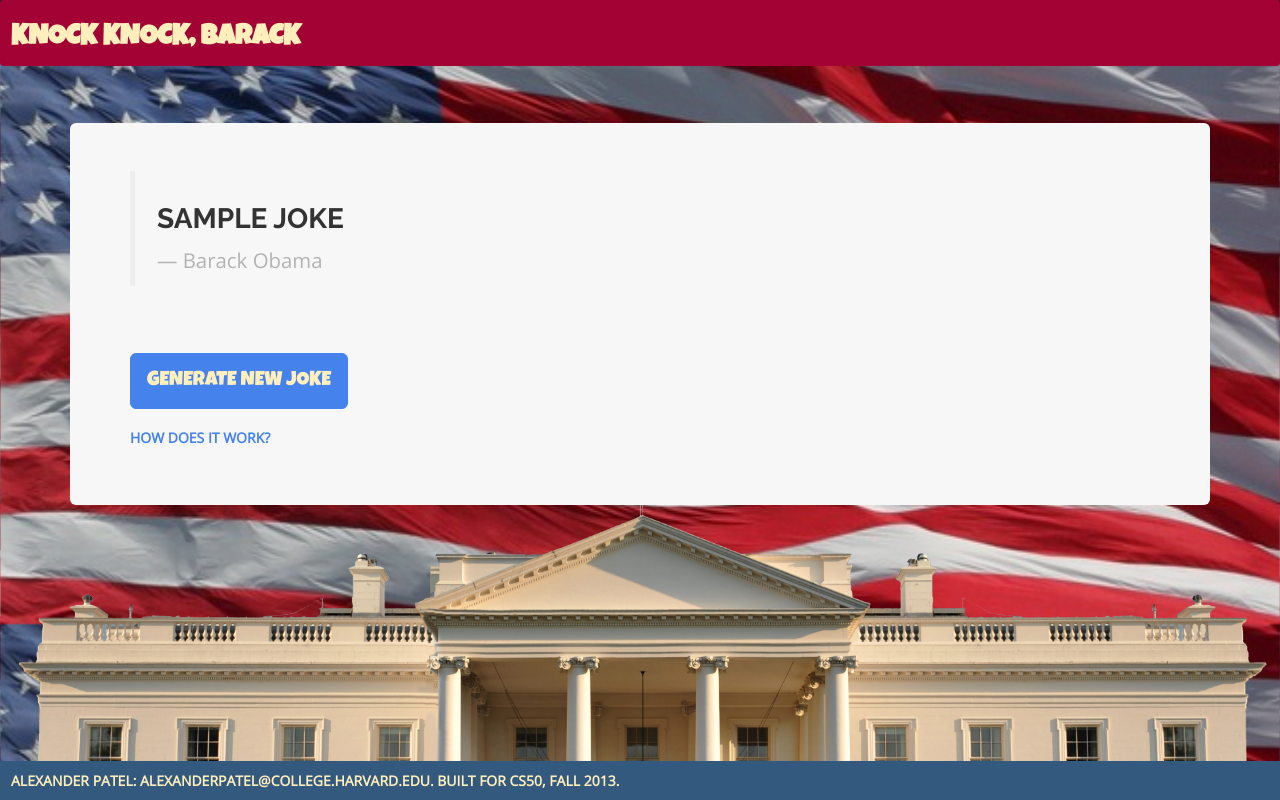
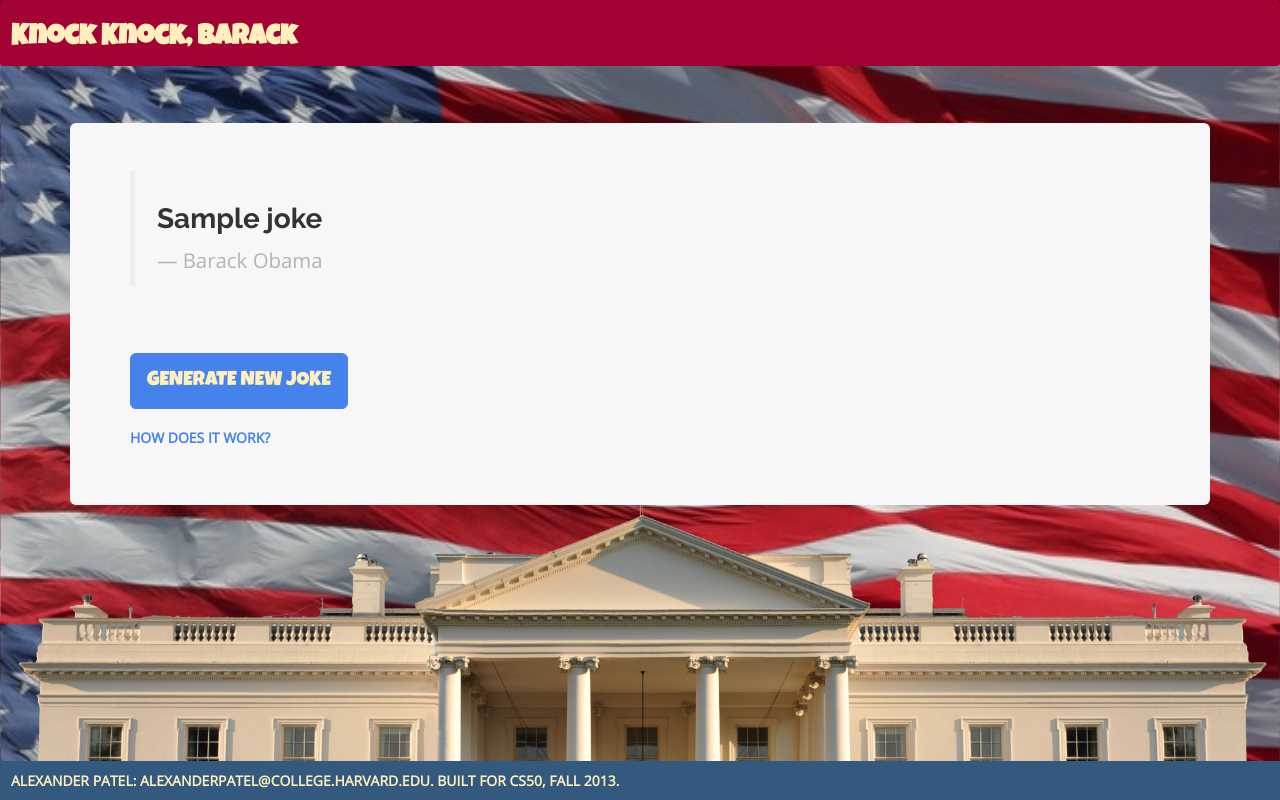
Before and after one commit to alexpatel/knockknockbarack, a Flask app: template templates/index.html in a window 1280 px wide. Run offline with Flask 2, Linux system fonts and the light colour scheme; the template is opened without the code that fills it: most values are stand-ins (such as "Sample title", 1, 10 or a date in 2020); parts of the project's set-up code (start-up, migrations or seed data) failed here and were passed over; some libraries are stand-ins or nearby versions.

Commit message:
text-transform

```diff
--- a/static/css/style.css
+++ b/static/css/style.css
@@ -74,3 +74,7 @@ h6, #cs50, #cs50:hover, #cs50:active{
 #jumbotron{
 	padding-bottom: 5px;
 }
+
+h3{
+	text-transform:none;
+}
```
